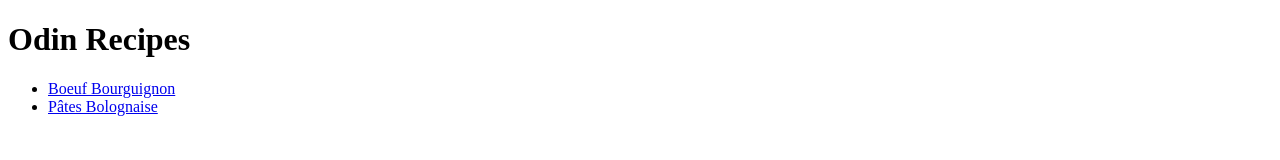
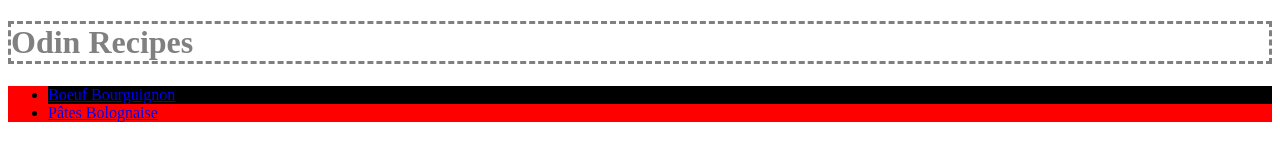
Before and after one commit to Pointier/odin-recipes, a plain HTML site: page odin-recipes/index.html in a window 1280 px wide. Drawn offline with Linux system fonts and the light colour scheme.

Commit message:
added css style to each pages

```diff
--- a/odin-recipes/index.html
+++ b/odin-recipes/index.html
@@ -5,12 +5,13 @@
 <head>
   <meta charset="UTF-8">
   <title>HTML recipe </title>
+  <link rel="stylesheet" href="styles.css">
 </head>
 
 <body>
-  <h1>Odin Recipes</h1>
+  <h1 class="main">Odin Recipes</h1>
   <ul>
-    <li> <a href="recipes/bourguignon.html">Boeuf Bourguignon<a>
+    <li id="boeuf"> <a href="recipes/bourguignon.html">Boeuf Bourguignon<a>
     </li>
     <li> <a href="recipes/bolognaise.html">Pâtes Bolognaise</a>
     </li>
--- /dev/null
+++ b/odin-recipes/styles.css
@@ -0,0 +1,18 @@
+.main {
+  border-style: dashed;
+  color: grey;
+  border-top: color(srgb red green);
+}
+
+#boeuf {
+  background-color: black;
+}
+
+p {
+  background-color: blue;
+  color: red;
+}
+
+ul {
+  background-color: red;
+}
```
Also changed, not shown: odin-recipes/recipes/bolognaise.html (+1 -0 lines), odin-recipes/recipes/bourguignon.html (+1 -0 lines).
